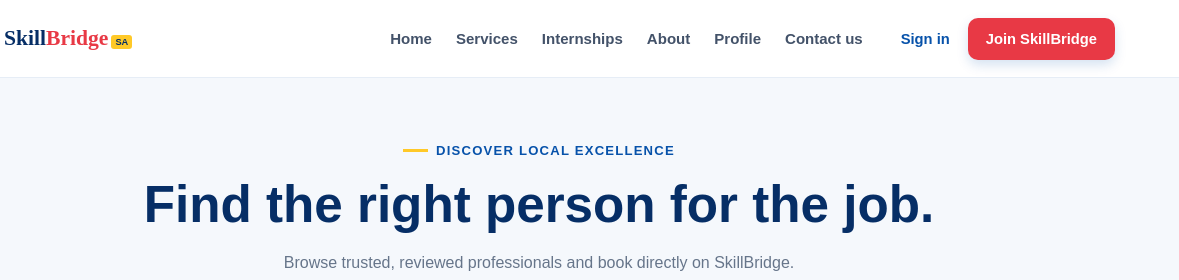
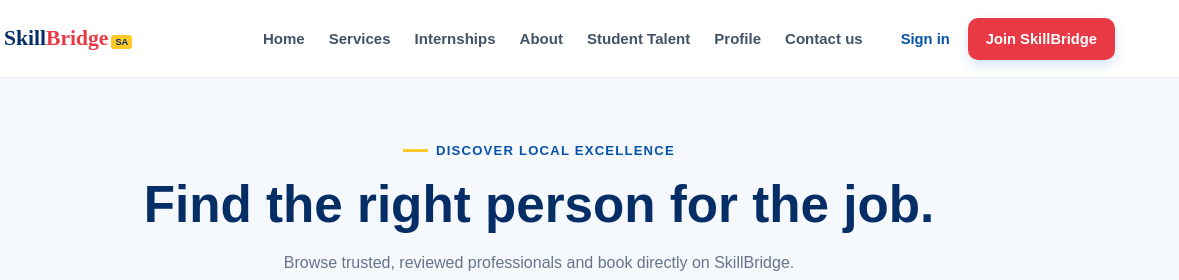
Before and after one commit to ZaneleSbongile/skillbridgeSA2, a plain HTML site: page services.html in a window 1280 px wide. Shown: the top 280 px of the page, 101-1280 px from the left. Drawn offline with Linux system fonts and the light colour scheme.

Commit message:
Update services.html

```diff
--- a/services.html
+++ b/services.html
@@ -18,6 +18,7 @@
       <a href="services.html">Services</a>
       <a href="internships.html">Internships</a>
       <a href="about.html">About</a>
+      <a href="student-directory.html">Student Talent</a>
       <a href="profile.html">Profile</a>
       <a href="contact.html">Contact us</a>
     </nav>
```
